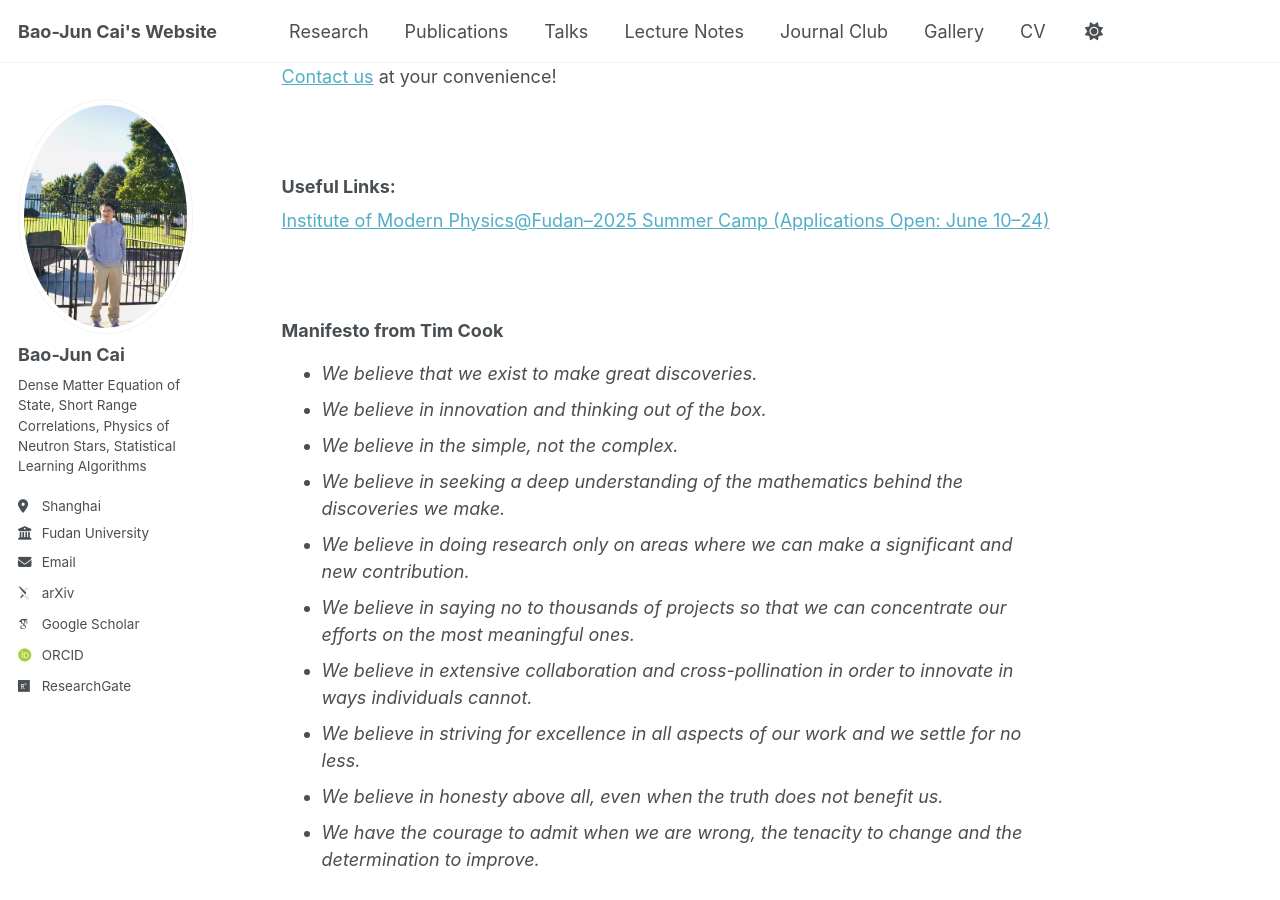
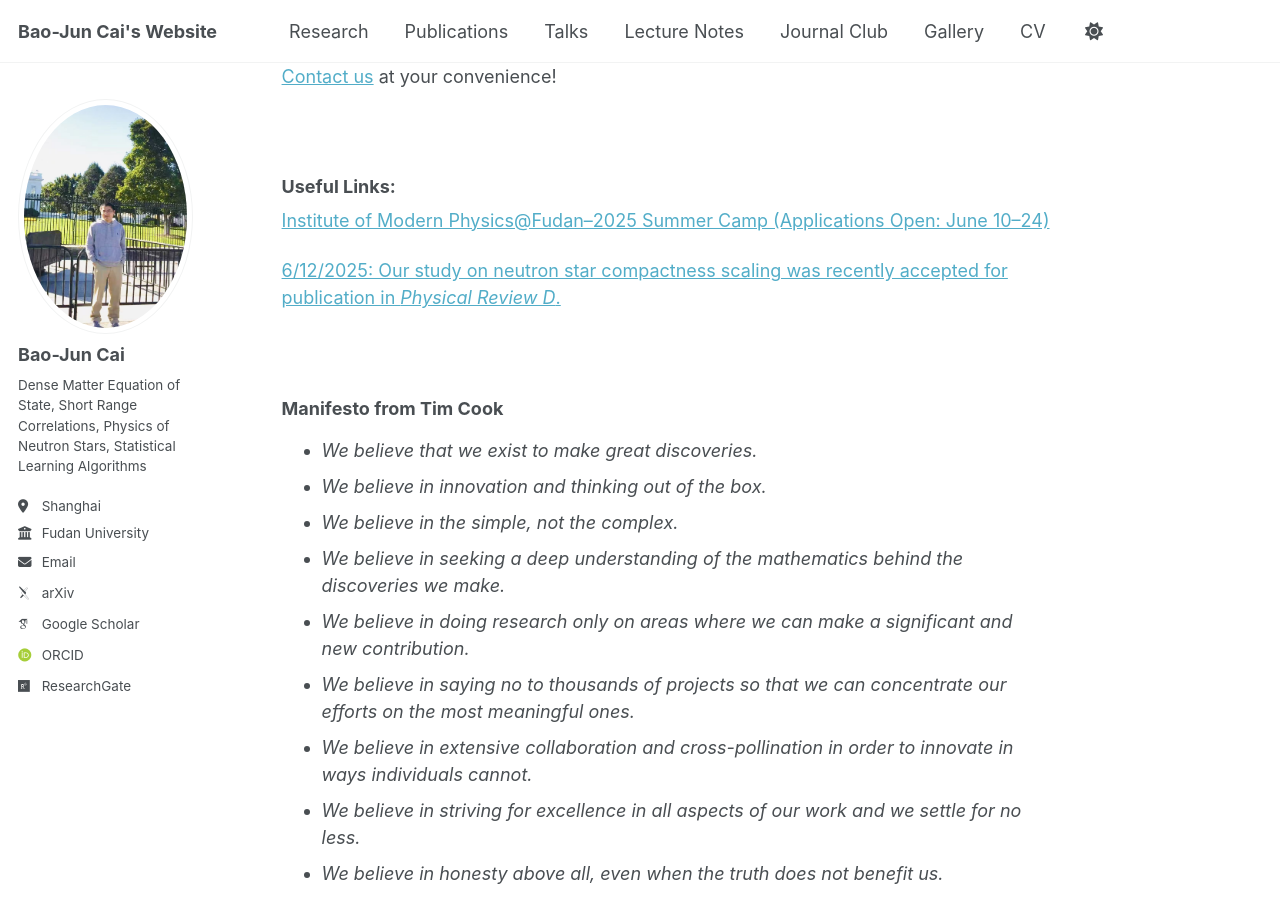
Before and after one commit to bjcai-phys/bjcai-phys.github.io, a Jekyll site: the page built from _pages/about.md, in a window 1280 px wide and 900 px high, scrolled down 1551 px. Built offline with Jekyll 4.4.1, drawn with Linux system fonts in a browser that asks for light colours; some web fonts are replaced.

Commit message:
Update about.md

```diff
--- a/_pages/about.md
+++ b/_pages/about.md
@@ -27,6 +27,8 @@ We believe science thrives on **curiosity**, **focus**, **collaboration**, and *
 
 ### Useful Links:
 [Institute of Modern Physics@Fudan–2025 Summer Camp (Applications Open: June 10–24)](https://mp.weixin.qq.com/s/CjNtUoCTWvhyMr-NTT-sAA)
+
+[6/12/2025: Our study on neutron star compactness scaling was recently accepted for publication in *Physical Review D*.](https://arxiv.org/abs/2406.05025)
 
 <br>
 
```
